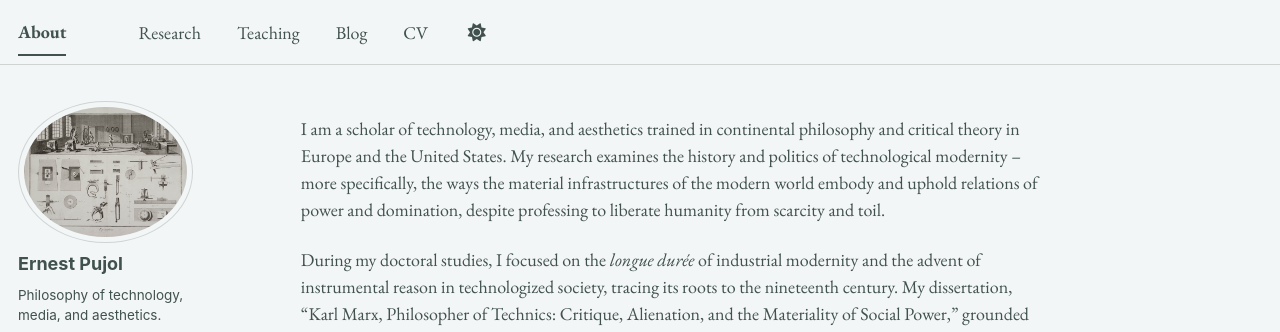
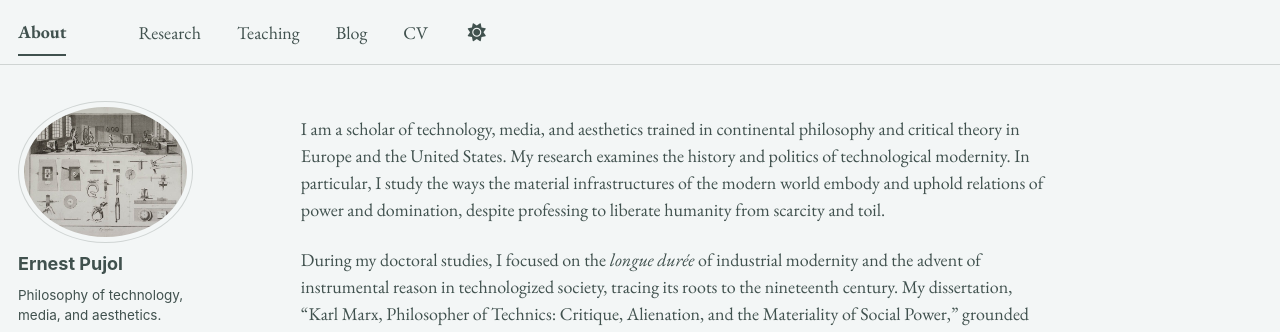
Before and after one commit to epujol90/epujol90.github.io, a Jekyll site: the page built from _pages/about.md, in a window 1280 px wide and 1042 px high. Shown: the top 332 px of the window. Built offline with Jekyll 4.4.1, drawn with Linux system fonts in a browser that asks for light colours; some web fonts are replaced; a script bundle is joined from its source files by our own code; library files that are not in the unit come from our copies.

Commit message:
Update about.md

```diff
--- a/_pages/about.md
+++ b/_pages/about.md
@@ -6,7 +6,7 @@ redirect_from:
   - /about/
   - /about.html
 ---
-I am a scholar of technology, media, and aesthetics trained in continental philosophy and critical theory in Europe and the United States. My research examines the history and politics of technological modernity -- more specifically, the ways the material infrastructures of the modern world embody and uphold relations of power and domination, despite professing to liberate humanity from scarcity and toil.
+I am a scholar of technology, media, and aesthetics trained in continental philosophy and critical theory in Europe and the United States. My research examines the history and politics of technological modernity. In particular, I study the ways the material infrastructures of the modern world embody and uphold relations of power and domination, despite professing to liberate humanity from scarcity and toil.
 
 During my doctoral studies, I focused on the _longue durée_ of industrial modernity and the advent of instrumental reason in technologized society, tracing its roots to the nineteenth century. My dissertation, “Karl Marx, Philosopher of Technics: Critique, Alienation, and the Materiality of Social Power,” grounded this historical inquiry in Marx’s engagement with the industrial literature of his time, reconstructing -- against prevailing productivist and economicist readings -- how he theorized the relationship between capitalism and modern technological transformations. I argued that Marx’s account of industrial development, though largely misunderstood by the Marxist tradition, presciently identified in the capitalist "subsumption" of the labor process the basis of the technocratic logic that mediates human-machine entanglements in advanced industrial society. I contend that this core principle of capitalist modernity has not only steered the course of the so-called information age but has also reasserted itself with renewed vigor in the contemporary AI project -- particularly in its claim to expand human autonomy by automating judgment and reason.
 
```
